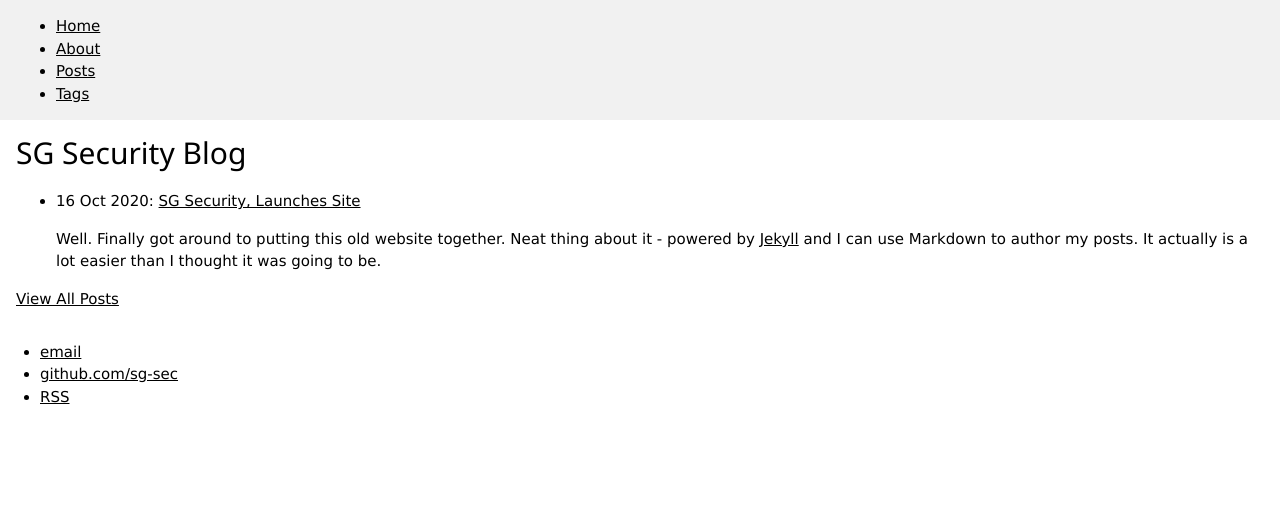
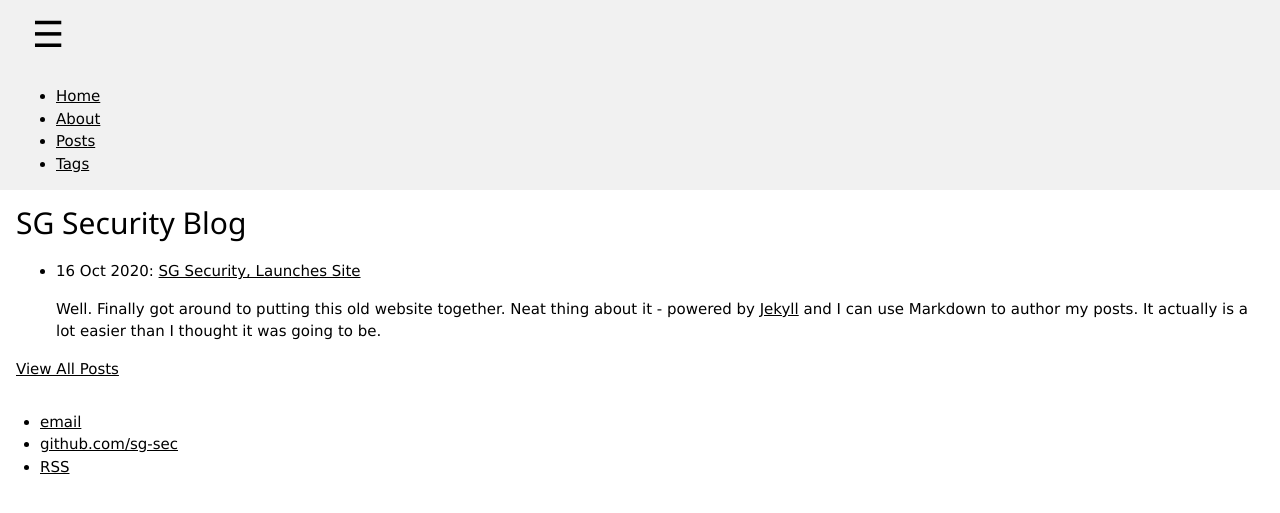
Before and after one commit to sg-sec/sg-sec.github.io, a Jekyll site: the page built from index.html, in a window 1280 px wide. Shown: the top 513 px of the page. Built offline with Jekyll 4.4.1, drawn with Linux system fonts in a browser that asks for light colours.

Commit message:
Update default.html

```diff
--- a/_layouts/default.html
+++ b/_layouts/default.html
@@ -7,6 +7,7 @@
 		</head>
 		<body>
 			<header class="w3-container w3-light-grey">
+                        <button class="w3-button w3-light-grey w3-xxlarge" onclick="w3_open()">&#9776;</button>
 	    		<ul>
 	        		<li><a href="/">Home</a></li>
 		        	<li><a href="/about">About</a></li>
@@ -15,6 +16,7 @@
 	    		</ul>
 			</header>
                         <nav class="w3-sidebar w3-bar-block w3-black w3-card" style="display:none" id="mySidebar">
+                                <a href="javascript:void(0)" onclick="w3_close()" class="w3-button w3-black w3-right">&times;</a><br>
                                 <a class="w3-bar-item w3-button" href="/">Home</a>
                                 <a class="w3-bar-item w3-button" href="/blog">Posts</a>
                                 <a class="w3-bar-item w3-button" href="/blog/tags.html">Tags</a>
```
